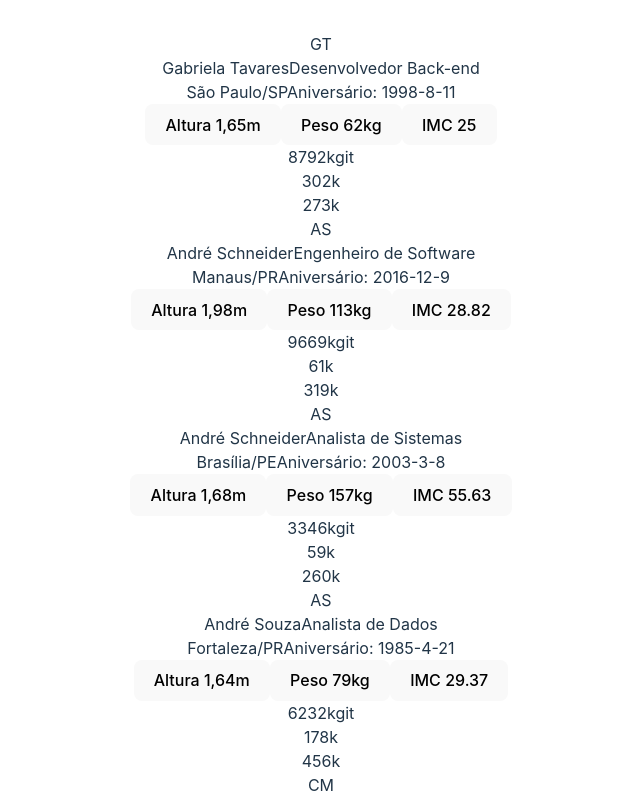
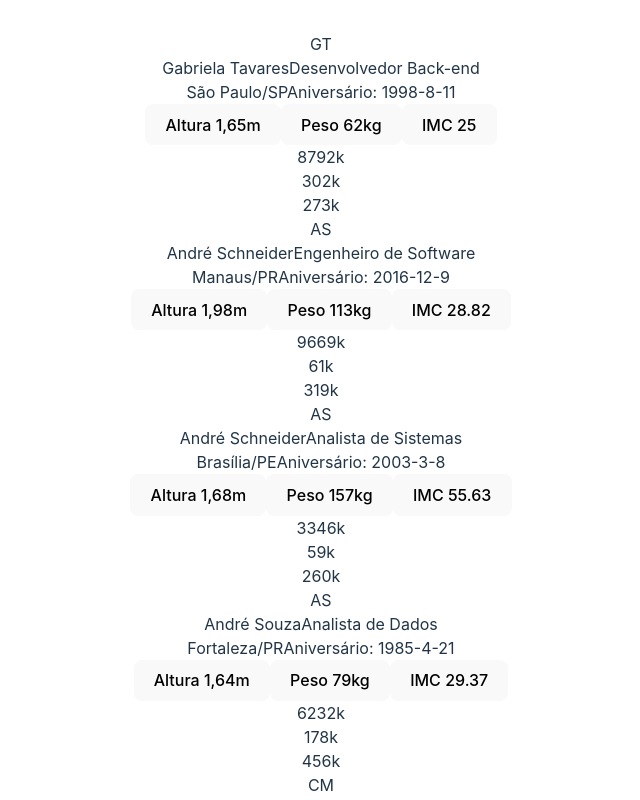
Before and after one commit to rennanimael/user-card, a React (Vite) app: page / in a window 1280 px wide. Shown: the top 800 px of the page, without its empty margins (319-959 px from the left). Built offline with nearby package versions, Linux system fonts and the light colour scheme.

Commit message:
iniciando react

```diff
--- a/src/App.tsx
+++ b/src/App.tsx
@@ -206,7 +206,7 @@ function App() {
         <div className="data">
           <i className="bx bx-heart"></i>
           <span className="nu">{user.likes}k</span>
-git        </div>
+        </div>
         <div className="data">
           <i className="bx bx-message-rounded"></i>
           <span className="nu">{user.messages}k</span>
```
